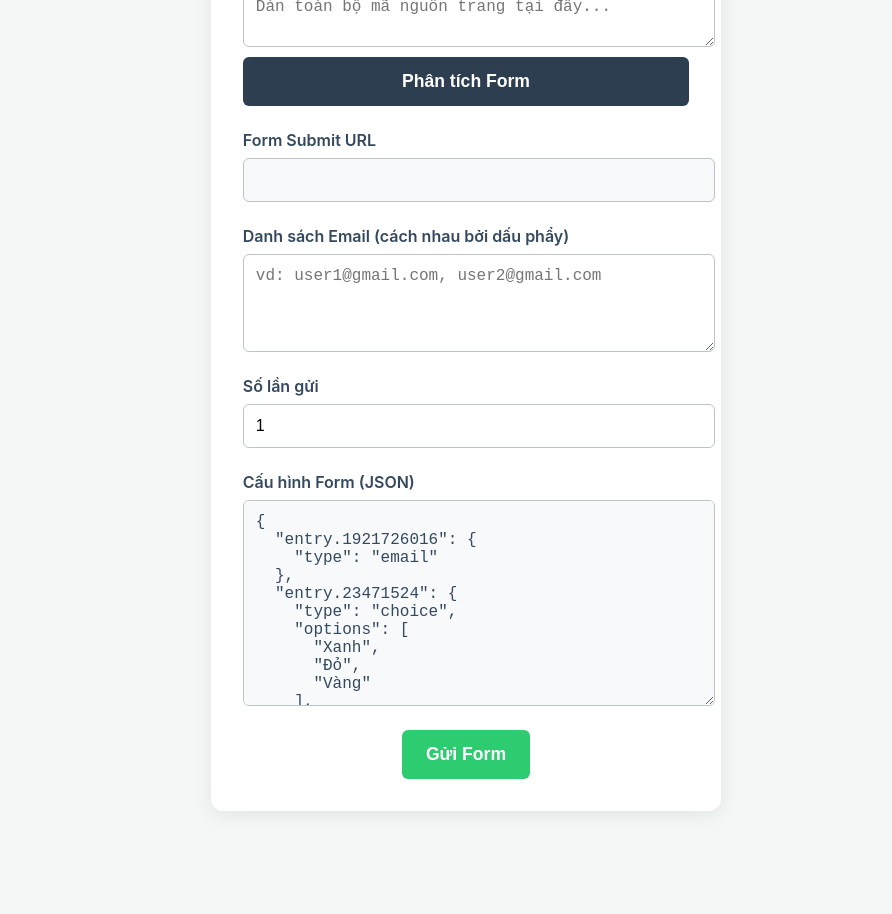
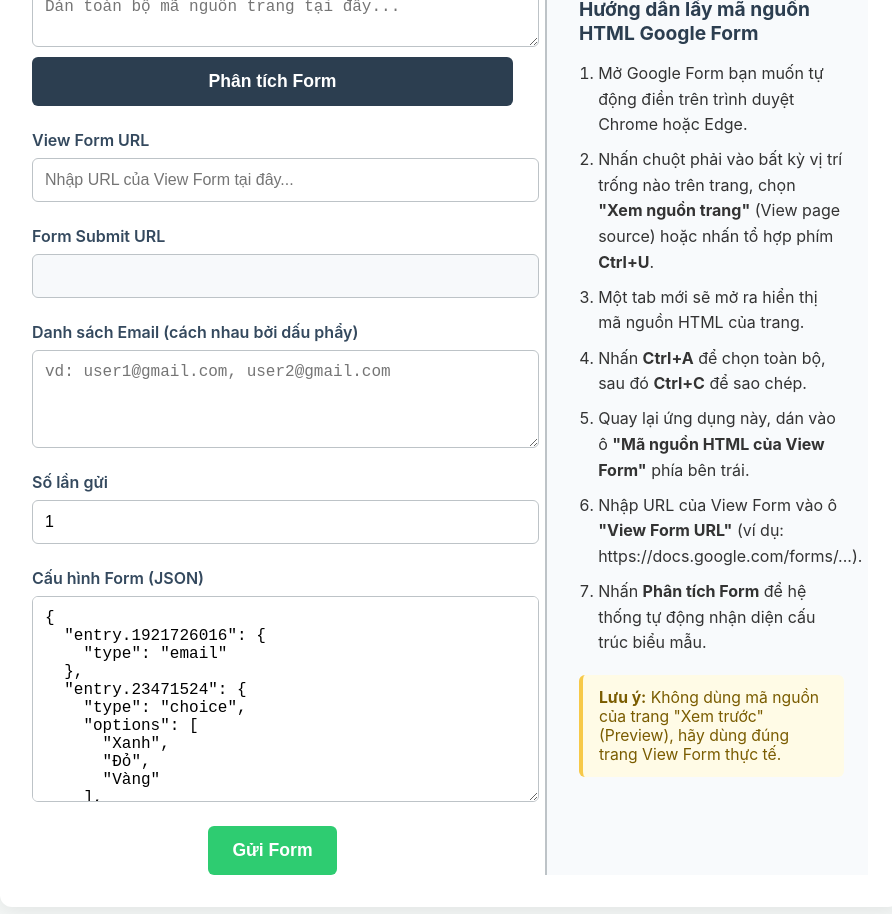
Before and after one commit to trung2605/Form-Automation-Frontend, a React (Create React App) app: page / in a window 1280 px wide. Shown: the part 280-1194 px from the top of the page, without its empty margins (190-1082 px from the left). Before the commit the page ends 1123 px from the top, so only its background shows below. Built offline with nearby package versions, Linux system fonts and the light colour scheme.

Commit message:
introduction + custome view page url

```diff
--- a/src/App.css
+++ b/src/App.css
@@ -51,8 +51,60 @@
   opacity: 0.8;
 }
 
+
 .app-main {
   padding: 2rem;
+}
+
+/* Two column layout */
+.two-column-layout {
+  display: flex;
+  gap: 2rem;
+}
+
+.left-col {
+  flex: 1 1 60%;
+  min-width: 340px;
+}
+
+.right-col {
+  flex: 1 1 40%;
+  min-width: 260px;
+  background: #f8fafc;
+  border-left: 2px solid var(--border-color);
+  padding: 1.5rem 1.5rem 1.5rem 2rem;
+  box-sizing: border-box;
+  display: flex;
+  align-items: flex-start;
+}
+
+.guide-box {
+  width: 100%;
+}
+
+.guide-box h2 {
+  font-size: 1.2rem;
+  margin-bottom: 1rem;
+  color: var(--primary-color);
+}
+
+.guide-box ol {
+  padding-left: 1.2rem;
+  margin-bottom: 1.2rem;
+}
+
+.guide-box li {
+  margin-bottom: 0.6rem;
+  line-height: 1.6;
+}
+
+.tip-box {
+  background: #fffbe6;
+  border-left: 4px solid #f7c948;
+  padding: 0.8rem 1rem;
+  border-radius: 6px;
+  color: #7a5c00;
+  font-size: 0.98rem;
 }
 
 .form-layout {
--- a/src/App.js
+++ b/src/App.js
@@ -17,6 +17,7 @@
     const [formConfig, setFormConfig] = useState(JSON.stringify(defaultFormConfig, null, 2));
     const [status, setStatus] = useState('');
     const [loading, setLoading] = useState(false);
+    const [viewformUrl, setViewformUrl] = useState('');
 
     const API_URL = 'https://form-automation-backend.onrender.com';
 
@@ -46,7 +47,7 @@
             const emailList = emails.split(',').map(email => email.trim()).filter(e => e);
             const parsedFormConfig = JSON.parse(formConfig);
             const response = await axios.post(`${API_URL}/api/fill-form`, {
-                formUrl: 'https://docs.google.com/forms/d/e/1FAIpQLSdHFRGtAy264oPNiZKcsifRyRhT6iiZKFqhzqkJnXCNDQk02A/viewform', // Giữ nguyên URL này
+                formUrl: viewformUrl, // Giữ nguyên URL này
                 submitUrl,
                 emails: emailList,
                 count: Number(count),
@@ -66,8 +67,9 @@
                 <h1>FORM AUTOMATION</h1>
                 <p>Created by Lê Trí Trung</p>
             </header>
-
-            <main className="app-main">
+            <main className="app-main two-column-layout">
+                {/* Cột trái: Ứng dụng */}
+                <div className="left-col">
                     <form onSubmit={handleSubmit} className="form-layout">
                         <div className="form-group">
                             <label>Mã nguồn HTML của View Form</label>
@@ -80,6 +82,18 @@
                             <button type="button" onClick={handleAnalyze} disabled={loading} className="btn-primary btn-analyze">
                                 {loading && status.includes('Phân tích') ? 'Đang phân tích...' : 'Phân tích Form'}
                             </button>
+                        </div>
+
+                        <div className="form-group">
+                            <label>View Form URL</label>
+                            <input
+                                type="text"
+                                value={viewformUrl}
+                                onChange={(e) => setViewformUrl(e.target.value)}
+                                placeholder="Nhập URL của View Form tại đây..."
+                                className="input-text"
+                                required
+                            />
                         </div>
 
                         <div className="form-group">
@@ -100,6 +114,7 @@
                                 className="input-textarea"
                                 rows="4"
                                 placeholder="vd: user1@gmail.com, user2@gmail.com"
+                                required
                             />
                         </div>
 
@@ -120,23 +135,39 @@
                             <textarea
                                 value={formConfig}
                                 onChange={(e) => setFormConfig(e.target.value)}
-                            className="input-textarea read-only"
+                                className="input-textarea"
                                 rows="10"
                                 style={{ fontFamily: 'monospace' }}
-                            readOnly
                             />
                         </div>
-
                         <button type="submit" disabled={loading} className="btn-primary btn-submit">
                             {loading && status.includes('gửi') ? 'Đang gửi...' : 'Gửi Form'}
                         </button>
                     </form>
-
                     {status && (
                         <div className="status-box">
                             <p><strong>Trạng thái:</strong> {status}</p>
                         </div>
                     )}
+                </div>
+                {/* Cột phải: Hướng dẫn */}
+                <div className="right-col">
+                    <div className="guide-box">
+                        <h2>Hướng dẫn lấy mã nguồn HTML Google Form</h2>
+                        <ol>
+                            <li>Mở Google Form bạn muốn tự động điền trên trình duyệt Chrome hoặc Edge.</li>
+                            <li>Nhấn chuột phải vào bất kỳ vị trí trống nào trên trang, chọn <b>"Xem nguồn trang"</b> (View page source) hoặc nhấn tổ hợp phím <b>Ctrl+U</b>.</li>
+                            <li>Một tab mới sẽ mở ra hiển thị mã nguồn HTML của trang.</li>
+                            <li>Nhấn <b>Ctrl+A</b> để chọn toàn bộ, sau đó <b>Ctrl+C</b> để sao chép.</li>
+                            <li>Quay lại ứng dụng này, dán vào ô <b>"Mã nguồn HTML của View Form"</b> phía bên trái.</li>
+                            <li>Nhập URL của View Form vào ô <b>"View Form URL"</b> (ví dụ: https://docs.google.com/forms/...).</li>
+                            <li>Nhấn <b>Phân tích Form</b> để hệ thống tự động nhận diện cấu trúc biểu mẫu.</li>
+                        </ol>
+                        <div className="tip-box">
+                            <b>Lưu ý:</b> Không dùng mã nguồn của trang "Xem trước" (Preview), hãy dùng đúng trang View Form thực tế.
+                        </div>
+                    </div>
+                </div>
             </main>
         </div>
     );
```
Lines whose indentation alone changed are shown as unchanged.
